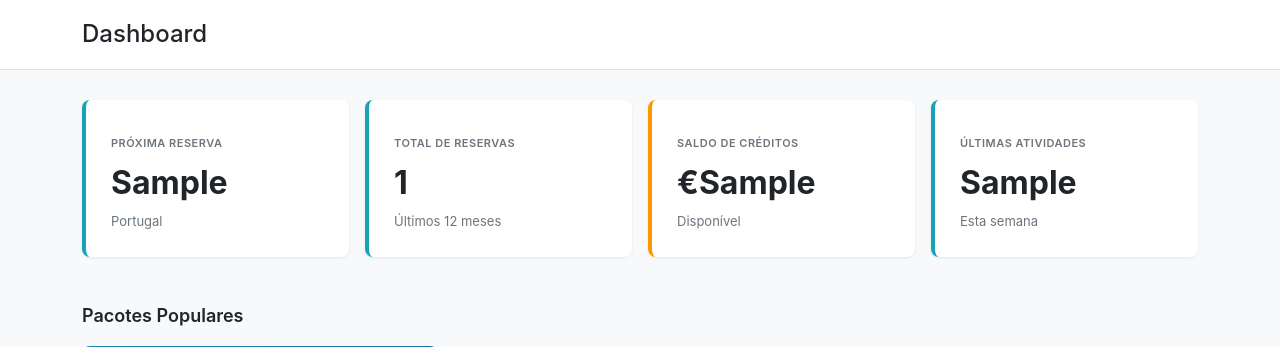
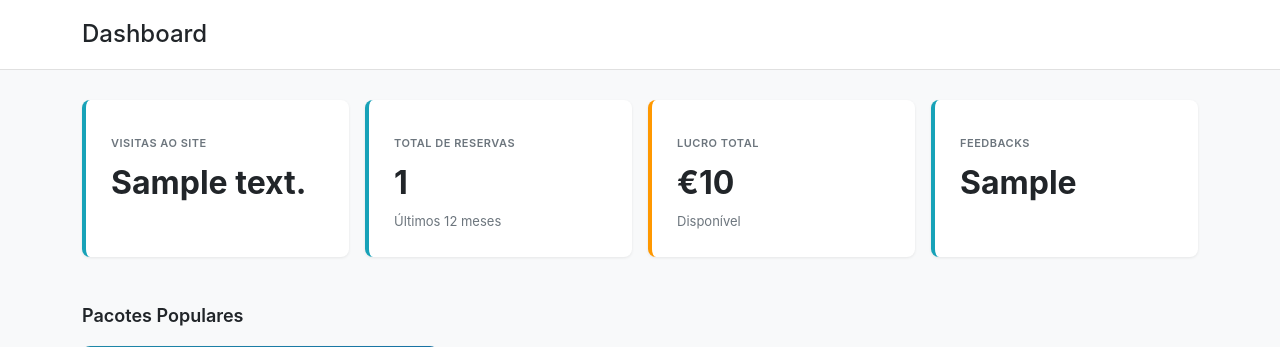
Before and after one commit to WildKoala23/Agencia_Viagens, a Django app: template main/templates/dashboard.html in a window 1280 px wide. Shown: the part 68-415 px from the top of the page. Run offline with Django 3.2, Linux system fonts and the light colour scheme; the template is opened without the code that fills it: most values are stand-ins (such as "Sample title", 1, 10 or a date in 2020).

Commit message:
alteração na dashboard, agora da para adicionar e remover clientes

```diff
--- a/main/templates/clientes.html
+++ b/main/templates/clientes.html
@@ -29,10 +29,12 @@
         <span class="cliente-nome">{{ cliente.nome }}</span>
         <span class="cliente-email">{{ cliente.email }}</span>
 
-            <form action="{% url 'eliminar_cliente' cliente.cliente_id %}" method="post" style="display:inline;">
+        {% if cliente.user_id %}
+        <form action="{% url 'eliminar_cliente' cliente.user_id %}" method="post" style="display:inline;">
             {% csrf_token %}
             <button type="submit" class="delete-btn">Eliminar</button>
         </form>
+        {% endif %}
     </div>
 </li>
 {% empty %}
--- a/main/templates/dashboard.html
+++ b/main/templates/dashboard.html
@@ -26,9 +26,8 @@
         <div class="col-md-3">
             <div class="stats-card reserva">
                 <div class="stats-icon"><i class="fas fa-plane"></i></div>
-                <div class="stats-label">PRÓXIMA RESERVA</div>
-                <div class="stats-value">{{ proxima_reserva }}</div>
-                <div class="stats-subtitle">Portugal</div>
+                <div class="stats-label">Visitas ao Site</div>
+                <div class="stats-value">{{ visita_site }}</div>
             </div>
         </div>
         <div class="col-md-3">
@@ -42,17 +41,16 @@
         <div class="col-md-3">
             <div class="stats-card creditos">
                 <div class="stats-icon"><i class="fas fa-wallet"></i></div>
-                <div class="stats-label">SALDO DE CRÉDITOS</div>
-                <div class="stats-value">€{{ saldo_creditos }}</div>
+                <div class="stats-label">Lucro Total</div>
+                <div class="stats-value">€{{ lucro_total }}</div>
                 <div class="stats-subtitle">Disponível</div>
             </div>
         </div>
         <div class="col-md-3">
             <div class="stats-card atividades">
                 <div class="stats-icon"><i class="fas fa-clock"></i></div>
-                <div class="stats-label">ÚLTIMAS ATIVIDADES</div>
-                <div class="stats-value">{{ ultimas_atividades }}</div>
-                <div class="stats-subtitle">Esta semana</div>
+                <div class="stats-label">Feedbacks</div>
+                <div class="stats-value">{{ ultimos_feeds }}</div>
             </div>
         </div>
     </div>
--- a/users/urls.py
+++ b/users/urls.py
@@ -3,6 +3,6 @@ from . import views
 
 urlpatterns = [
   path('clientes/', views.clientes, name='clientes'),
-  path('clientes/eliminar/<int:cliente_id>/', views.eliminar_cliente, name='eliminar_cliente'),
+  path("clientes/eliminar/<int:cliente_id>/", views.eliminar_cliente, name="eliminar_cliente"),
   path('feedbacks/', views.feedbacks, name='feedbacks'),
 ]
```
Also changed, not shown: main/views.py (+6 -7 lines). Lines whose indentation alone changed are shown as unchanged.
